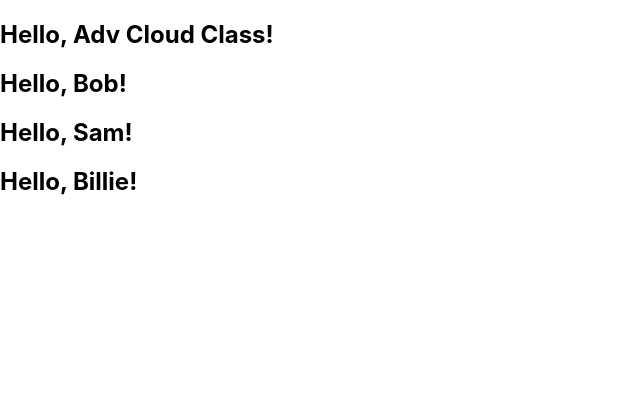
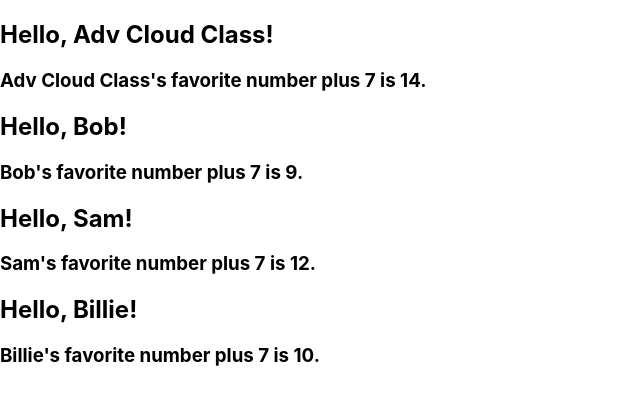
Before and after one commit to KasebrotII/react-lab4, a React (Create React App) app: page / in a window 1280 px wide. Shown: the top 404 px of the page, without its empty margins (0-640 px from the left). Built offline with nearby package versions, Linux system fonts and the light colour scheme.

Commit message:
Added more props to Greeting component...
favoriteNumber.

```diff
--- a/src/App.js
+++ b/src/App.js
@@ -4,10 +4,10 @@ import { Greeting } from './Greeting';
 const App = () => {
   return (
     <>
-      <Greeting name="Adv Cloud Class" />
-      <Greeting name="Bob" />
-      <Greeting name="Sam" />
-      <Greeting name="Billie" />
+      <Greeting name="Adv Cloud Class" favoriteNumber={7} />
+      <Greeting name="Bob" favoriteNumber={2}/>
+      <Greeting name="Sam" favoriteNumber={5}/>
+      <Greeting name="Billie" favoriteNumber={3}/>
     </>
   );
 }
--- a/src/Greeting.js
+++ b/src/Greeting.js
@@ -8,6 +8,9 @@ export const Greeting = (props) => {
             <h2>
                 Hello, {props.name}!
             </h2>
+            <h3>
+                {props.name}'s favorite number plus 7 is {props.favoriteNumber + 7}.
+            </h3>
         </>
     );
 }
```
